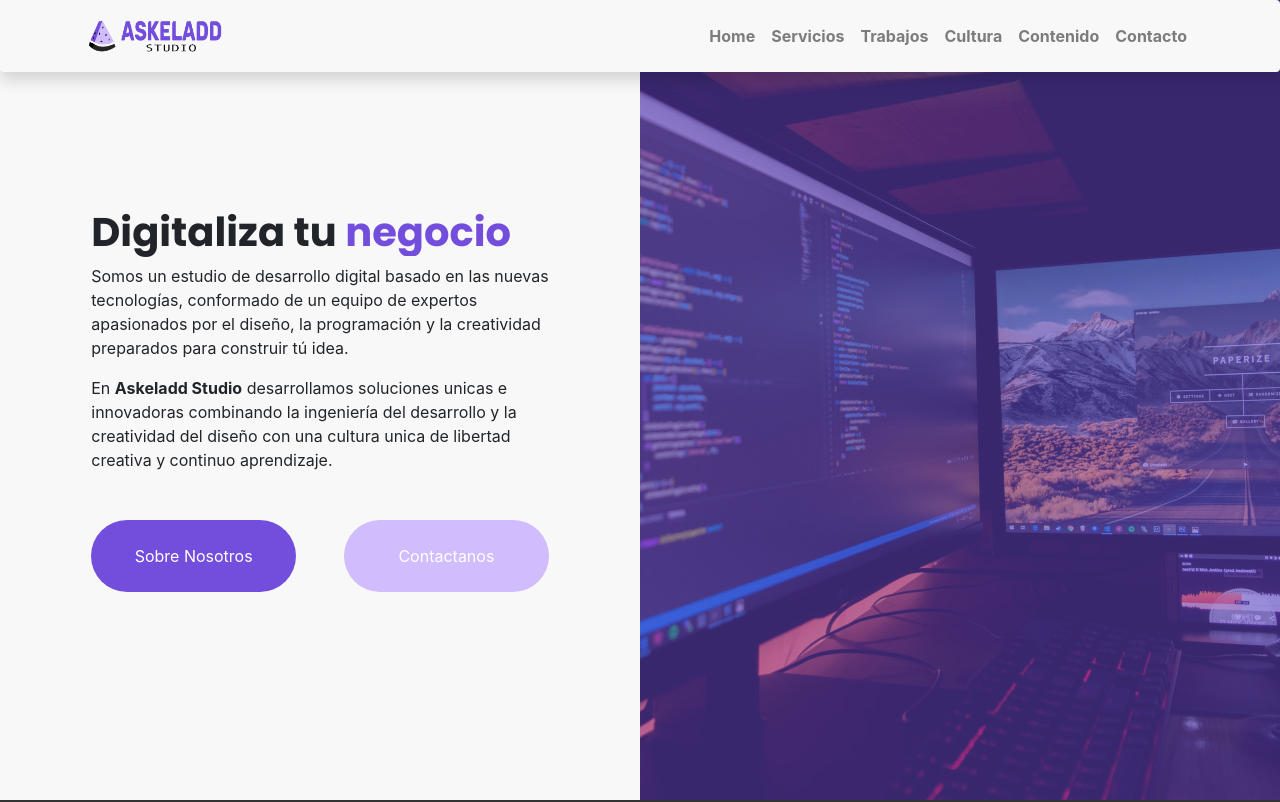
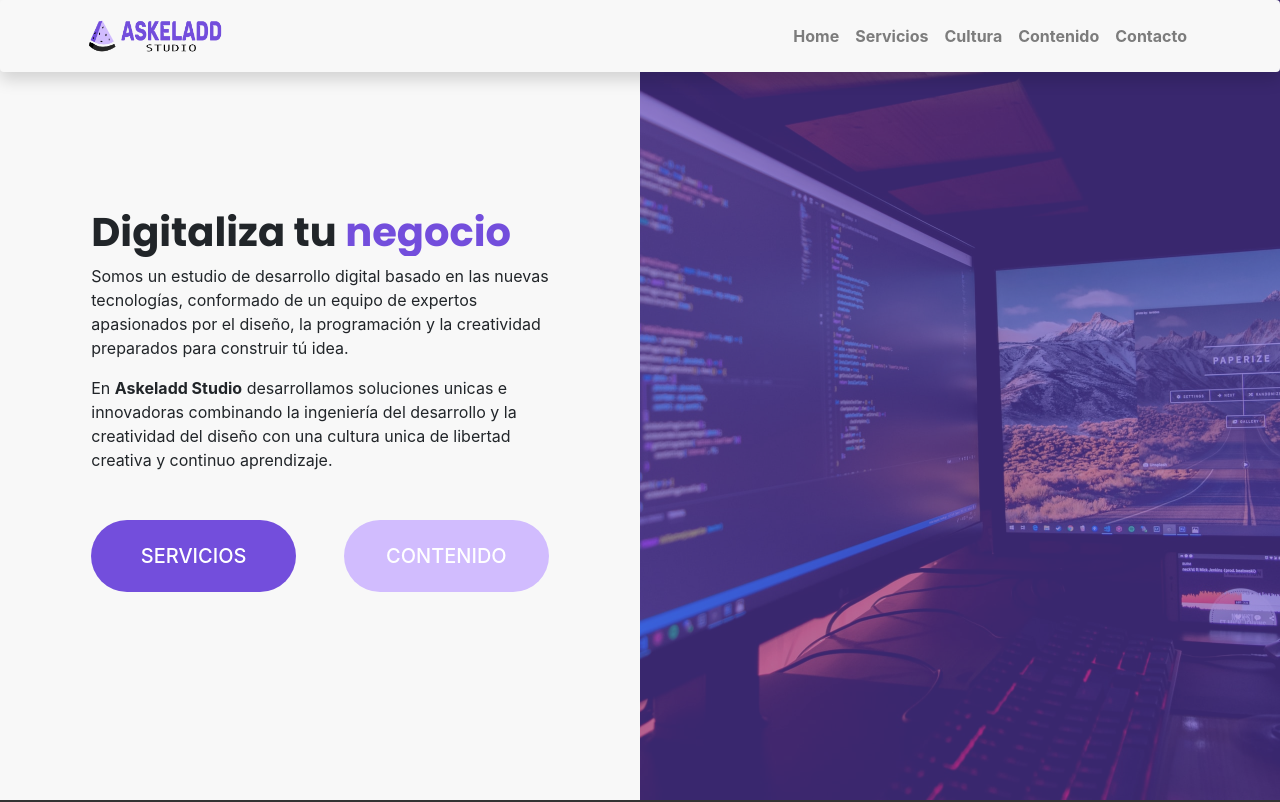
Before and after one commit to vrigna/askeladd-studio, a Vue app: page /#/ in a window 1280 px wide. Shown: the top 802 px of the page. Built offline with nearby package versions, Linux system fonts and the light colour scheme.

Commit message:
Se corrigio un error en los botones del main

```diff
--- a/src/components/Navbar.vue
+++ b/src/components/Navbar.vue
@@ -13,9 +13,9 @@
                     <li class="nav-item font-weight-bold">
                         <router-link to="/services" class="nav-link">Servicios</router-link>
                     </li>
-                    <li class="nav-item font-weight-bold">
+                    <!-- <li class="nav-item font-weight-bold">
                         <router-link to="/works" class="nav-link">Trabajos</router-link>
-                    </li>
+                    </li> -->
                     <li class="nav-item font-weight-bold">
                         <router-link to="/culture" class="nav-link">Cultura</router-link>
                     </li>
--- a/src/router/index.js
+++ b/src/router/index.js
@@ -26,11 +26,11 @@ const routes = [
     name: 'Services',
     component: () => import('../views/Services.vue')
   },
-  {
-    path: '/work',
-    name: 'works',
-    component: () => import('../views/Works.vue')
-  },
+  // {
+  //   path: '/work',
+  //   name: 'works',
+  //   component: () => import('../views/Works.vue')
+  // },
   {
     path: '/culture',
     name: 'Culture',
--- a/src/views/Home.vue
+++ b/src/views/Home.vue
@@ -19,8 +19,8 @@
               <p>Somos un estudio de desarrollo digital basado en las nuevas tecnologías, conformado de un equipo de expertos apasionados por el diseño, la programación y la creatividad preparados para construir tú idea.</p>
               <p>En <strong>Askeladd Studio</strong> desarrollamos soluciones unicas e innovadoras combinando la ingeniería del desarrollo y la creatividad del diseño con una cultura unica de libertad creativa y continuo aprendizaje.</p>
               <div class="d-md-flex mt-5 justify-content-between">
-                <a href="" class="w-100 mr-5 bg-primary text-white p-4 btn_rounded text-decoration-none h4-md d-block text-center">Sobre Nosotros</a>
-                <a href="" class="w-100 bg-secondary text-white p-4 btn_rounded text-decoration-none h4-md d-block text-center my-md-0 my-3">Contactanos</a>
+                <a href="" class="w-100 mr-5 bg-primary text-white p-4 btn_rounded text-decoration-none h5 text-uppercase d-block text-center mb-0">servicios</a>
+                <a href="" class="w-100 bg-secondary text-white p-4 btn_rounded text-decoration-none h5 text-uppercase d-block text-center my-md-0 mt-3">contenido</a>
               </div>
 
             </div>
```
